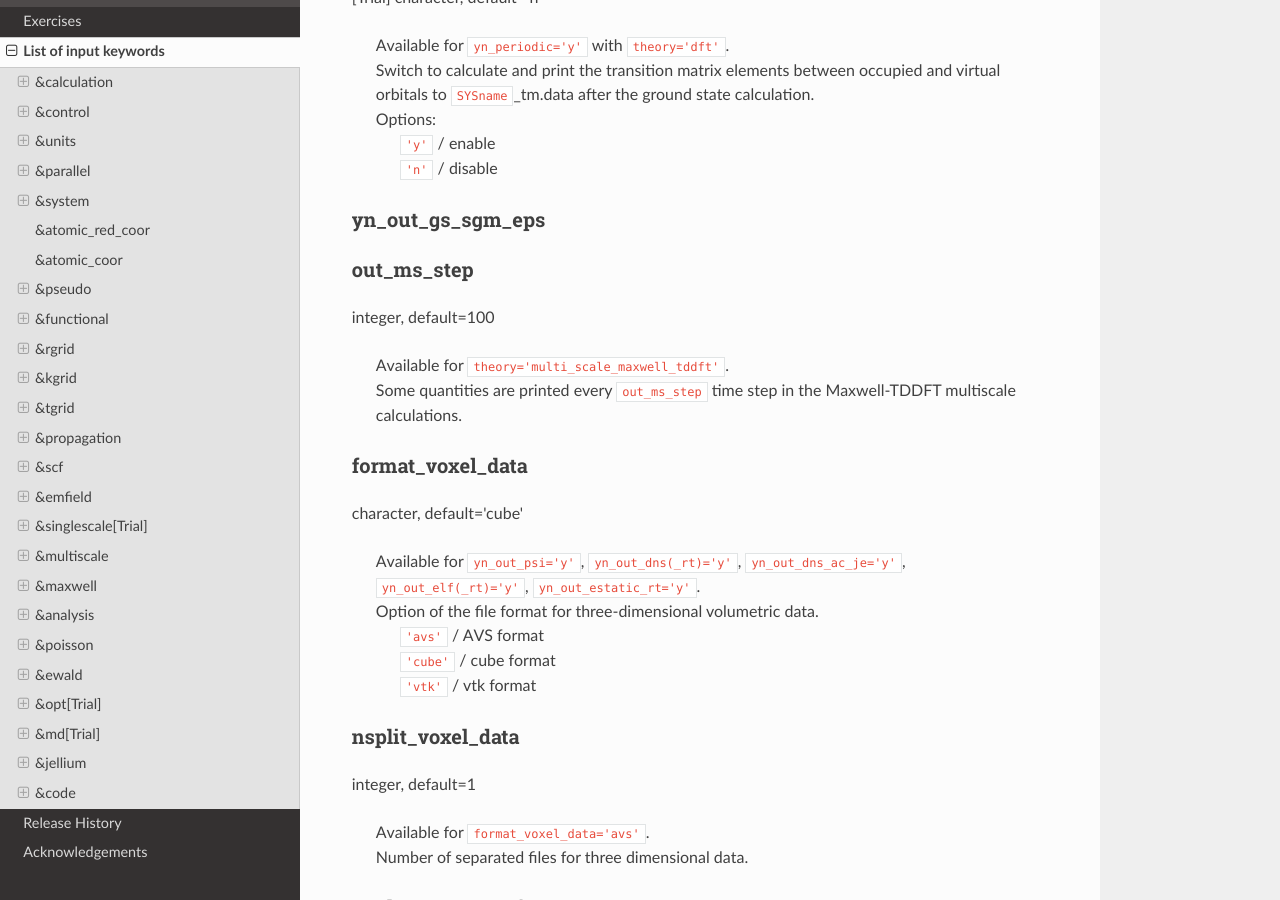
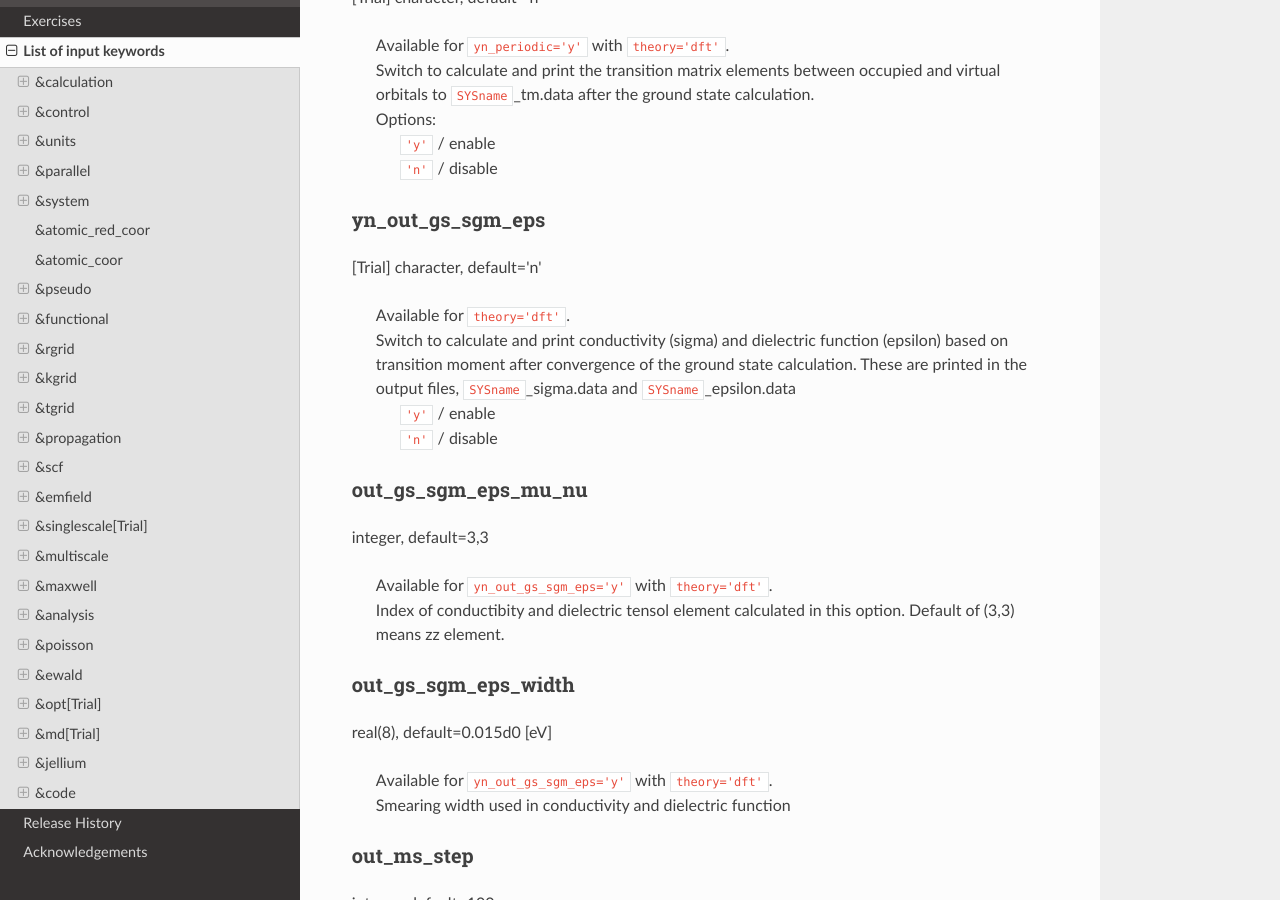
Before and after one commit to SALMON-TDDFT/SALMON-DOCS, a Sphinx documentation site: the page built from source/input_keyword_list.rst, in a window 1280 px wide and 900 px high, scrolled down 45889 px. Built offline with Sphinx 7.4.7 and the Read the Docs theme 2.0.0, drawn with Linux system fonts in a browser that asks for light colours; formulas are drawn with MathJax 3.

Commit message:
Update input_keyword_list.rst

```diff
--- a/source/input_keyword_list.rst
+++ b/source/input_keyword_list.rst
@@ -2355,12 +2355,39 @@ yn_out_tm
    |   ``'y'`` / enable
    |   ``'n'`` / disable
 
-.. _out_ms_step:
-
 .. _yn_out_gs_sgm_eps:
 
 yn_out_gs_sgm_eps
 ^^^^^^^^^^^^^^^^^
+
+[Trial] character, default='n'
+
+   | Available for ``theory='dft'``.
+   | Switch to calculate and print conductivity (sigma) and dielectric function (epsilon) based on transition moment after convergence of the ground state calculation. These are printed in the output files, ``SYSname``\_sigma.data and ``SYSname``\_epsilon.data
+   |   ``'y'`` / enable
+   |   ``'n'`` / disable
+
+.. _out_gs_sgm_eps_mu_nu
+
+out_gs_sgm_eps_mu_nu
+^^^^^^^^^^^^^^^^^^^^
+
+integer, default=3,3
+
+   | Available for ``yn_out_gs_sgm_eps='y'`` with ``theory='dft'``.
+   | Index of conductibity and dielectric tensol element calculated in this option. Default of (3,3) means zz element.
+
+.. _out_gs_sgm_eps_width
+
+out_gs_sgm_eps_width
+^^^^^^^^^^^^^^^^^^^^
+
+real(8), default=0.015d0 [eV]
+
+   | Available for ``yn_out_gs_sgm_eps='y'`` with ``theory='dft'``.
+   | Smearing width used in conductivity and dielectric function
+
+.. _out_ms_step:
 
 out_ms_step
 ^^^^^^^^^^^
```
